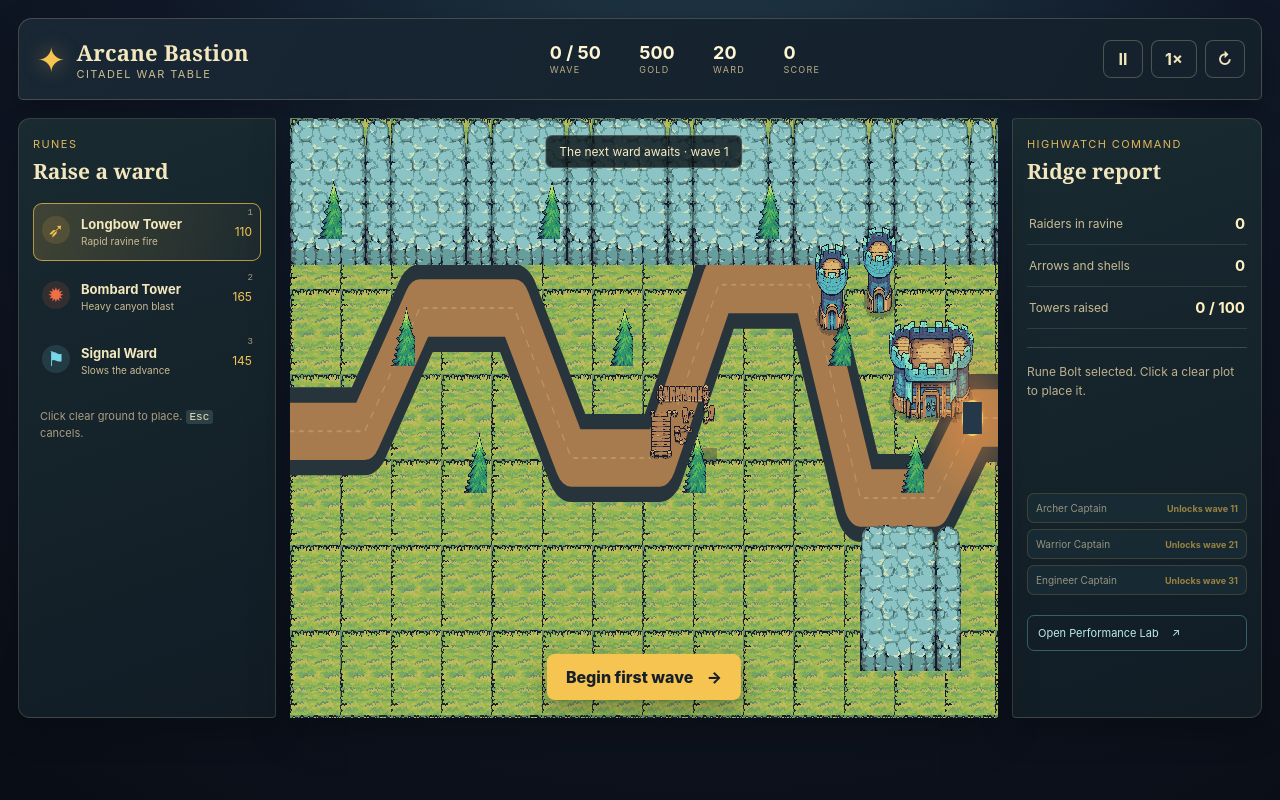
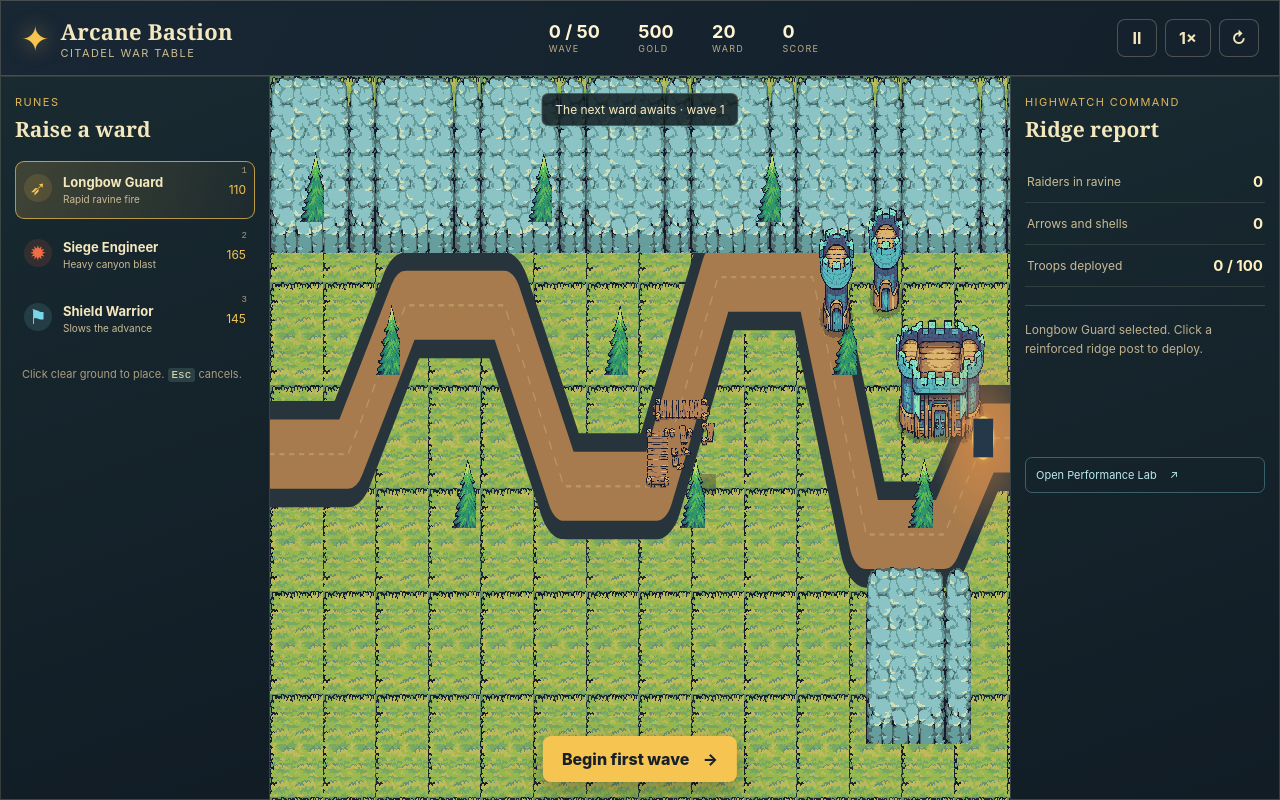
Before and after one commit to sourav7274/tower-defense, a website built with Vite: page index.html in a window 1280 px wide. Both pictures are taken after a click on the button "Restart game". Built offline with nearby package versions, Linux system fonts and the light colour scheme.

Commit message:
full scrrren mode

```diff
--- a/src/engine.ts
+++ b/src/engine.ts
@@ -9,10 +9,8 @@ const ROWS = Math.ceil(WORLD_H / CELL);
 export type TowerKind = 'bolt' | 'mortar' | 'frost';
 export type GamePhase = 'intro' | 'playing' | 'victory' | 'gameover';
 export type EnemyKind = 0 | 1 | 2 | 3 | 4;
-export type CommanderKind = 'archer' | 'warrior' | 'engineer';
 
 export interface Tower { x: number; y: number; kind: TowerKind; level: number; cooldown: number; spent: number; }
-export interface Commander { kind: CommanderKind; x: number; y: number; cooldown: number; hired: boolean; }
 export interface GameSnapshot {
   phase: GamePhase; wave: number; health: number; gold: number; score: number; kills: number;
   enemies: number; projectiles: number; towers: number; spawning: boolean; remaining: number;
@@ -36,11 +34,6 @@ const towerStats: Record<TowerKind, { cost: number; range: number; reload: numbe
   frost: { cost: 145, range: 195, reload: .48, damage: 10, speed: 610, splash: 0, color: [120, 216, 232] },
 };
 export const towerInfo = towerStats;
-export const commanderInfo: Record<CommanderKind, { cost: number; wave: number; range: number; reload: number; damage: number; splash: number; }> = {
-  archer: { cost: 240, wave: 11, range: 310, reload: .45, damage: 26, splash: 0 },
-  warrior: { cost: 330, wave: 21, range: 125, reload: .62, damage: 68, splash: 0 },
-  engineer: { cost: 420, wave: 31, range: 280, reload: 1.25, damage: 74, splash: 132 },
-};
 
 const enemyStats: Record<EnemyKind, { hp: number; speed: number; armor: number; reward: number; base: number; color: [number, number, number]; size: number; }> = {
   0: { hp: 44, speed: 66, armor: 0, reward: 10, base: 1, color: [177, 229, 169], size: 10 }, // wisp
@@ -79,11 +72,6 @@ export class Engine {
   readonly projectileSlow = new Float32Array(MAX_PROJECTILES);
   readonly projectileColor = new Uint8Array(MAX_PROJECTILES);
   readonly towers: Tower[] = [];
-  readonly commanders: Commander[] = [
-    { kind: 'archer', x: 1000, y: 170, cooldown: 0, hired: false },
-    { kind: 'warrior', x: 1280, y: 360, cooldown: 0, hired: false },
-    { kind: 'engineer', x: 1420, y: 155, cooldown: 0, hired: false },
-  ];
   readonly enemyFree: number[] = [];
   readonly projectileFree: number[] = [];
   phase: GamePhase = 'intro'; wave = 0; health = 20; gold = 500; score = 0; kills = 0;
@@ -95,7 +83,7 @@ export class Engine {
     this.enemyActive.fill(0); this.projectileActive.fill(0); this.enemyFree.length = 0; this.projectileFree.length = 0;
     for (let i = MAX_ENEMIES - 1; i >= 0; i--) this.enemyFree.push(i);
     for (let i = MAX_PROJECTILES - 1; i >= 0; i--) this.projectileFree.push(i);
-    this.towers.length = 0; for (const commander of this.commanders) { commander.hired = false; commander.cooldown = 0; } this.phase = 'intro'; this.wave = 0; this.health = 20; this.gold = 500; this.score = 0; this.kills = 0;
+    this.towers.length = 0; this.phase = 'intro'; this.wave = 0; this.health = 20; this.gold = 500; this.score = 0; this.kills = 0;
     this.enemyCount = 0; this.projectileCount = 0; this.spawnLeft = 0; this.spawnTimer = 0; this.spawning = false; this.benchmark = false; this.seed = 1;
   }
   snapshot(): GameSnapshot { return { phase: this.phase, wave: this.wave, health: this.health, gold: this.gold, score: this.score, kills: this.kills, enemies: this.enemyCount, projectiles: this.projectileCount, towers: this.towers.length, spawning: this.spawning, remaining: this.spawnLeft }; }
@@ -115,7 +103,6 @@ export class Engine {
     this.gold -= cost; t.spent += cost; t.level++; return true;
   }
   sellTower(index: number): boolean { const t = this.towers[index]; if (!t) return false; this.gold += Math.floor(t.spent * .6); this.towers.splice(index, 1); return true; }
-  hireCommander(kind: CommanderKind): boolean { const c = this.commanders.find(item => item.kind === kind)!; const info = commanderInfo[kind]; if (c.hired || this.wave < info.wave || this.gold < info.cost) return false; this.gold -= info.cost; c.hired = true; c.cooldown = .2; return true; }
   validPad(x: number, y: number): boolean {
     if (x < 42 || y < 42 || x > WORLD_W - 42 || y > WORLD_H - 42) return false;
     let min = Infinity;
@@ -138,7 +125,7 @@ export class Engine {
   update(dt: number) {
     if (this.phase !== 'playing') return;
     if (this.spawning) { this.spawnTimer -= dt; while (this.spawnLeft > 0 && this.spawnTimer <= 0) { this.spawnWaveEnemy(); this.spawnLeft--; this.spawnTimer += Math.max(.095, .38 - this.wave * .004); } if (!this.spawnLeft) this.spawning = false; }
-    this.updateEnemies(dt); this.rebuildGrid(); this.updateTowers(dt); this.updateCommanders(dt); this.updateProjectiles(dt);
+    this.updateEnemies(dt); this.rebuildGrid(); this.updateTowers(dt); this.updateProjectiles(dt);
     if (!this.benchmark && !this.spawning && this.enemyCount === 0 && this.wave >= 50) this.phase = 'victory';
     if (this.health <= 0) this.phase = 'gameover';
   }
@@ -173,7 +160,6 @@ export class Engine {
     for (const t of this.towers) { t.cooldown -= dt; if (t.cooldown > 0) continue; const s = towerStats[t.kind]; const target = this.findTarget(t.x, t.y, s.range); if (target < 0) continue;
       const mult = 1 + (t.level - 1) * .55; t.cooldown += s.reload / (1 + (t.level - 1) * .12); this.spawnProjectile(t.x, t.y, target, s.damage * mult, s.speed * (1 + (t.level - 1) * .08), s.splash * (1 + (t.level - 1) * .2), t.kind === 'frost' ? .36 + t.level * .05 : 0, t.kind === 'bolt' ? 0 : t.kind === 'mortar' ? 1 : 2); }
   }
-  private updateCommanders(dt: number) { for (const c of this.commanders) if (c.hired) { const info = commanderInfo[c.kind]; c.cooldown -= dt; if (c.cooldown > 0) continue; const target = this.findTarget(c.x, c.y, info.range); if (target < 0) continue; c.cooldown += info.reload; this.spawnProjectile(c.x, c.y, target, info.damage, c.kind === 'warrior' ? 820 : 680, info.splash, 0, c.kind === 'engineer' ? 1 : 0); } }
   private findTarget(x: number, y: number, range: number): number {
     let best = -1; let farthest = -Infinity; const r2 = range * range;
     if (this.naive) { for (let i = 0; i < MAX_ENEMIES; i++) if (this.enemyActive[i]) { const dx = this.enemyX[i] - x, dy = this.enemyY[i] - y; if (dx * dx + dy * dy <= r2 && this.enemyDist[i] > farthest) { best = i; farthest = this.enemyDist[i]; } } return best; }
--- a/src/main.ts
+++ b/src/main.ts
@@ -1,6 +1,6 @@
 import './style.css';
 import './overrides.css';
-import { Engine, commanderInfo, towerInfo, type CommanderKind, type TowerKind } from './engine';
+import { Engine, towerInfo, type TowerKind } from './engine';
 import { Renderer } from './renderer';
 
 const app = document.querySelector<HTMLDivElement>('#app')!;
@@ -11,13 +11,13 @@ app.innerHTML = `
       <div class="controls"><button id="pause" class="icon" aria-label="Pause game">Ⅱ</button><button id="speed" class="speed">1×</button><button id="restart" class="icon" aria-label="Restart game">↻</button></div>
     </header>
     <section class="stage-wrap"><aside class="tower-dock"><p class="kicker">Runes</p><h2>Raise a ward</h2>
-      <button class="tower-card active" data-tower="bolt"><i class="rune bolt">➶</i><span><b>Longbow Tower</b><small>Rapid ravine fire</small></span><em>110</em><kbd>1</kbd></button>
-      <button class="tower-card" data-tower="mortar"><i class="rune mortar">✹</i><span><b>Bombard Tower</b><small>Heavy canyon blast</small></span><em>165</em><kbd>2</kbd></button>
-      <button class="tower-card" data-tower="frost"><i class="rune frost">⚑</i><span><b>Signal Ward</b><small>Slows the advance</small></span><em>145</em><kbd>3</kbd></button>
+      <button class="tower-card active" data-tower="bolt"><i class="rune bolt">➶</i><span><b>Longbow Guard</b><small>Rapid ravine fire</small></span><em>110</em><kbd>1</kbd></button>
+      <button class="tower-card" data-tower="mortar"><i class="rune mortar">✹</i><span><b>Siege Engineer</b><small>Heavy canyon blast</small></span><em>165</em><kbd>2</kbd></button>
+      <button class="tower-card" data-tower="frost"><i class="rune frost">⚑</i><span><b>Shield Warrior</b><small>Slows the advance</small></span><em>145</em><kbd>3</kbd></button>
       <p class="hint">Click clear ground to place. <kbd>Esc</kbd> cancels.</p>
     </aside>
     <section class="battlefield" aria-label="Arcane Bastion battlefield"><canvas id="map"></canvas><canvas id="game"></canvas><canvas id="sprites"></canvas><canvas id="baseline"></canvas><div id="wave-call" class="wave-call">Prepare the ward</div><div id="toast" role="status"></div><button id="start-wave" class="start-wave">Begin wave <span>→</span></button></section>
-    <aside class="detail-dock" id="details"><p class="kicker">Highwatch command</p><h2>Ridge report</h2><div class="report"><span>Raiders in ravine</span><b id="enemy-count">0</b></div><div class="report"><span>Arrows and shells</span><b id="projectile-count">0</b></div><div class="report"><span>Towers raised</span><b id="tower-count">0 / 100</b></div><div class="selection" id="selection"><p>Raise a tower on the ridge, then select it to inspect its range and upgrades.</p></div><div id="commanders" class="commanders"></div>
+    <aside class="detail-dock" id="details"><p class="kicker">Highwatch command</p><h2>Ridge report</h2><div class="report"><span>Raiders in ravine</span><b id="enemy-count">0</b></div><div class="report"><span>Arrows and shells</span><b id="projectile-count">0</b></div><div class="report"><span>Troops deployed</span><b id="tower-count">0 / 100</b></div><div class="selection" id="selection"><p>Deploy a troop on the ridge, then select it to inspect its range and training.</p></div>
       <button id="lab-open" class="lab-open">Open Performance Lab <span>↗</span></button></aside>
     </section>
     <section id="lab" class="lab hidden" aria-label="Performance Lab"><div class="lab-head"><div><p class="kicker">Measurement suite</p><h2>Performance Lab</h2><p>Equal seeded scenario. Baseline is deliberately object-heavy; optimized is the production renderer.</p></div><button id="lab-close" class="icon" aria-label="Close Performance Lab">×</button></div>
@@ -36,16 +36,15 @@ let mouse = { x: 0, y: 0, inside: false }; let last = performance.now(), acc = 0
 function toast(message: string) { const t = q('#toast'); t.textContent = message; t.classList.add('show'); setTimeout(() => t.classList.remove('show'), 1500); }
 function selectKind(kind: TowerKind | null) { selectedKind = kind; selectedTower = -1; document.querySelectorAll('.tower-card').forEach(el => el.classList.toggle('active', (el as HTMLElement).dataset.tower === kind)); updateSelection(); }
 function worldPoint(e: PointerEvent) { const r = q('#game').getBoundingClientRect(); return { x: (e.clientX - r.left) / r.width * 1800, y: (e.clientY - r.top) / r.height * 900 }; }
-function updateSelection() { const el = q('#selection'); const t = engine.towers[selectedTower]; if (!t) { el.innerHTML = `<p>${selectedKind ? `${selectedKind === 'bolt' ? 'Rune Bolt' : selectedKind === 'mortar' ? 'Ember Mortar' : 'Frost Obelisk'} selected. Click a clear plot to place it.` : 'Select a tower on the field to inspect its range, upgrades, and value.'}</p>`; return; }
+function updateSelection() { const el = q('#selection'); const t = engine.towers[selectedTower]; if (!t) { el.innerHTML = `<p>${selectedKind ? `${selectedKind === 'bolt' ? 'Longbow Guard' : selectedKind === 'mortar' ? 'Siege Engineer' : 'Shield Warrior'} selected. Click a reinforced ridge post to deploy.` : 'Select a troop on the ridge to inspect its training and discharge value.'}</p>`; return; }
   const s = towerInfo[t.kind], upgrade = t.level < 3 ? Math.round(s.cost * (.75 + t.level * .55)) : 0;
-  el.innerHTML = `<div class="selected-title"><i class="rune ${t.kind}">${t.kind === 'bolt' ? '✦' : t.kind === 'mortar' ? '◆' : '✧'}</i><div><b>${t.kind === 'bolt' ? 'Rune Bolt' : t.kind === 'mortar' ? 'Ember Mortar' : 'Frost Obelisk'}</b><small>Level ${t.level} of 3</small></div></div><div class="statline"><span>Damage <b>${Math.round(s.damage * (1 + (t.level-1)*.55))}</b></span><span>Range <b>${s.range}</b></span></div><div class="selection-actions"><button id="upgrade" ${upgrade && engine.gold >= upgrade ? '' : 'disabled'}>${upgrade ? `Upgrade · ${upgrade}` : 'Maximum power'}</button><button id="sell">Sell · ${Math.floor(t.spent*.6)}</button></div>`;
+  el.innerHTML = `<div class="selected-title"><i class="rune ${t.kind}">${t.kind === 'bolt' ? '➶' : t.kind === 'mortar' ? '✹' : '⚑'}</i><div><b>${t.kind === 'bolt' ? 'Longbow Guard' : t.kind === 'mortar' ? 'Siege Engineer' : 'Shield Warrior'}</b><small>Training rank ${t.level} of 3</small></div></div><div class="statline"><span>Damage <b>${Math.round(s.damage * (1 + (t.level-1)*.55))}</b></span><span>Range <b>${s.range}</b></span></div><div class="selection-actions"><button id="upgrade" ${upgrade && engine.gold >= upgrade ? '' : 'disabled'}>${upgrade ? `Train · ${upgrade}` : 'Veteran rank'}</button><button id="sell">Discharge · ${Math.floor(t.spent*.6)}</button></div>`;
   document.querySelector<HTMLButtonElement>('#upgrade')?.addEventListener('click', () => { if (engine.upgradeTower(selectedTower)) { toast('Runes strengthened'); updateSelection(); } }); q('#sell').addEventListener('click', () => { engine.sellTower(selectedTower); selectedTower = -1; toast('Tower reclaimed'); updateSelection(); });
 }
-function updateCommanders() { const host = q('#commanders'); host.innerHTML = engine.commanders.map(c => { const info = commanderInfo[c.kind]; const name = c.kind === 'archer' ? 'Archer Captain' : c.kind === 'warrior' ? 'Warrior Captain' : 'Engineer Captain'; const state = c.hired ? 'Garrisoned' : engine.wave < info.wave ? `Unlocks wave ${info.wave}` : `Hire · ${info.cost}`; return `<button class="commander ${c.hired ? 'hired' : ''}" data-commander="${c.kind}" ${c.hired || engine.wave < info.wave || engine.gold < info.cost ? 'disabled' : ''}><span>${name}</span><b>${state}</b></button>`; }).join(''); host.querySelectorAll<HTMLButtonElement>('.commander').forEach(button => button.addEventListener('click', () => { const kind = button.dataset.commander as CommanderKind; if (engine.hireCommander(kind)) toast(`${kind === 'archer' ? 'Archer' : kind === 'warrior' ? 'Warrior' : 'Engineer'} Captain takes the ridge`); updateCommanders(); })); }
 function updateUi(force = false) { const now = performance.now(); if (!force && now - lastUi < 100) return; lastUi = now; const s = engine.snapshot(); q('#wave').textContent = `${s.wave} / 50`; q('#gold').textContent = String(s.gold); q('#health').textContent = String(s.health); q('#score').textContent = String(s.score); q('#enemy-count').textContent = String(s.enemies); q('#projectile-count').textContent = String(s.projectiles); q('#tower-count').textContent = `${s.towers} / 100`;
   const button = q<HTMLButtonElement>('#start-wave'); button.classList.toggle('hidden', mode !== 'game' || s.phase !== 'playing' && s.wave >= 50 || s.spawning || s.enemies > 0); button.innerHTML = s.wave === 0 ? 'Begin first wave <span>→</span>' : `Begin wave ${s.wave + 1} <span>→</span>`; q('#wave-call').textContent = s.spawning ? `Wave ${s.wave} · ${s.remaining} incoming` : s.enemies ? `Wave ${s.wave} · ${s.enemies} on path` : s.wave >= 50 ? 'The citadel stands' : `The next ward awaits · wave ${s.wave + 1}`;
   if (s.phase === 'gameover' || s.phase === 'victory') terminal(s.phase, s);
-  updateCommanders(); if (mode !== 'game') updateMetrics();
+  if (mode !== 'game') updateMetrics();
 }
 function terminal(phase: string, s: ReturnType<Engine['snapshot']>) { const el = q('#terminal'); if (!el.classList.contains('hidden')) return; q('#terminal-kicker').textContent = phase === 'victory' ? 'Fifty waves survived' : 'The ward fell'; q('#terminal-title').textContent = phase === 'victory' ? 'Arcane Bastion endures' : 'The citadel was overrun'; q('#terminal-copy').textContent = phase === 'victory' ? `Final score ${s.score.toLocaleString()} · ${s.kills.toLocaleString()} invaders banished.` : `You reached wave ${s.wave} with ${s.kills} invaders banished.`; el.classList.remove('hidden'); }
 function updateMetrics() { if (!samples.length) return; const sorted = [...samples].sort((a,b)=>a-b), avg = samples.reduce((a,b)=>a+b,0)/samples.length, p95 = sorted[Math.floor(sorted.length*.05)] || 0, over = samples.filter(x=>x>33).length/samples.length*100, s=engine.snapshot(); q('#fps').textContent = `${(1000/avg).toFixed(0)}`; q('#p95').textContent = `${(1000/p95).toFixed(0)} FPS`; q('#over33').textContent = `${over.toFixed(1)}%`; q('#active-load').textContent = `${s.enemies.toLocaleString()} / ${s.towers} / ${s.projectiles.toLocaleString()}`; const mem=(performance as Performance & {memory?: {usedJSHeapSize:number}}).memory; q('#memory').textContent=mem ? `${(mem.usedJSHeapSize/1048576).toFixed(1)} MB` : 'Unavailable'; }
--- a/src/overrides.css
+++ b/src/overrides.css
@@ -1,2 +1,3 @@
 #map,#sprites,#baseline{pointer-events:none}
 .battlefield,.battlefield canvas{image-rendering:pixelated}.commanders{margin-top:14px;display:grid;gap:6px}.commander{display:flex;align-items:center;justify-content:space-between;gap:8px;padding:8px;border:1px solid rgba(245,196,81,.28);border-radius:7px;background:#1b3039;color:#eadfb9;font-size:10px}.commander b{color:#f5c451;font-size:9px}.commander.hired{border-color:#77bba2;background:#203c38}.commander.hired b{color:#a6e0bd}.commander:disabled{opacity:.6;cursor:not-allowed}
+html,body,#app{width:100%;height:100%;min-height:100%;overflow:hidden}.shell{width:100vw;max-width:none;height:100vh;min-height:0;padding:0;display:grid;grid-template-rows:76px minmax(0,1fr)}.topbar{min-height:76px;height:76px;border-radius:0;padding:8px 20px}.stage-wrap{height:100%;min-height:0;margin:0;gap:0;grid-template-columns:270px minmax(0,1fr) 270px}.tower-dock,.detail-dock{min-height:0;height:100%;border-radius:0;overflow:auto;box-shadow:none}.battlefield{min-height:0;height:100%;box-shadow:inset 0 0 0 1px rgba(243,231,189,.2)}.lab{position:fixed;z-index:4;left:286px;right:286px;bottom:16px;max-height:calc(100vh - 110px);overflow:auto}.terminal{z-index:10}@media(max-width:760px){html,body,#app{height:auto;overflow:auto}.shell{height:auto;min-height:100vh;display:block}.stage-wrap{height:auto}.tower-dock,.detail-dock{height:auto}.lab{position:static;max-height:none}}
--- a/src/renderer.ts
+++ b/src/renderer.ts
@@ -20,7 +20,7 @@ export class Renderer {
     if (this.gl) this.setup(); else this.fallback = canvas.getContext('2d');
     this.spriteCtx = sprites.getContext('2d')!; new ResizeObserver(() => this.resize()).observe(canvas.parentElement!); this.loadArt(); this.resize();
   }
-  private loadArt() { for (const [key, file] of Object.entries({ flat:'Tilemap_Flat.png', elevation:'Tilemap_Elevation.png', bridge:'Bridge_All.png', water:'Water.png', tree:'Tree.png', castle:'Castle_Blue.png', tower:'Tower_Blue.png', fire:'Fire.png' })) { const image = new Image(); image.src = `/assets/${file}`; image.onload = () => this.drawMap(); this.art[key] = image; } for(const file of ['Torch_Red.png','Barrel_Red.png','TNT_Red.png','Warrior_Blue.png','Archer_Blue.png']) { const image = new Image(); image.src=`/assets/${file}`; this.spriteArt.push(image); } }
+  private loadArt() { for (const [key, file] of Object.entries({ flat:'Tilemap_Flat.png', elevation:'Tilemap_Elevation.png', bridge:'Bridge_All.png', water:'Water.png', tree:'Tree.png', castle:'Castle_Blue.png', tower:'Tower_Blue.png', fire:'Fire.png' })) { const image = new Image(); image.src = `/assets/${file}`; image.onload = () => this.drawMap(); this.art[key] = image; } for(const file of ['Torch_Red.png','Barrel_Red.png','TNT_Red.png','Warrior_Blue.png','Archer_Blue.png','Pawn_Blue.png']) { const image = new Image(); image.src=`/assets/${file}`; this.spriteArt.push(image); } }
   private setChapter(wave: number) { const next = Math.min(4, Math.floor(Math.max(0, wave - 1) / 10)); if (next !== this.chapter) { this.chapter = next; this.drawMap(); } }
   get accelerated() { return !!this.gl; }
   private setup() { const gl = this.gl!; const p = gl.createProgram()!; gl.attachShader(p, compile(gl, gl.VERTEX_SHADER, vs)); gl.attachShader(p, compile(gl, gl.FRAGMENT_SHADER, fs)); gl.linkProgram(p); if (!gl.getProgramParameter(p, gl.LINK_STATUS)) throw new Error(gl.getProgramInfoLog(p) ?? 'link error'); this.program = p;
@@ -50,6 +50,6 @@ export class Renderer {
   }
   private drawGL() { const gl = this.gl!; gl.viewport(0, 0, this.canvas.width, this.canvas.height); gl.clearColor(0, 0, 0, 0); gl.clear(gl.COLOR_BUFFER_BIT); gl.useProgram(this.program); gl.uniform2f(gl.getUniformLocation(this.program!, 'world'), WORLD_W, WORLD_H); gl.bindVertexArray(this.vao); gl.bindBuffer(gl.ARRAY_BUFFER, this.buffer); gl.bufferSubData(gl.ARRAY_BUFFER, 0, this.data.subarray(0, this.count * 8)); gl.enable(gl.BLEND); gl.blendFunc(gl.SRC_ALPHA, gl.ONE_MINUS_SRC_ALPHA); gl.drawArraysInstanced(gl.TRIANGLES, 0, 6, this.count); gl.bindVertexArray(null); }
   private drawFallback(engine: Engine) { const c = this.fallback!; c.clearRect(0, 0, this.canvas.width, this.canvas.height); const sx = this.canvas.width / WORLD_W, sy = this.canvas.height / WORLD_H; for (let i = 0; i < this.count; i++) { const o = i * 8, d = this.data; c.globalAlpha = d[o+6]; c.fillStyle = `rgb(${d[o+3]},${d[o+4]},${d[o+5]})`; c.beginPath(); c.arc(d[o]*sx, d[o+1]*sy, d[o+2]*sx, 0, Math.PI*2); c.fill(); } c.globalAlpha = 1; }
-  private drawSprites(engine: Engine) { const c=this.spriteCtx, sx=this.sprites.width/WORLD_W, sy=this.sprites.height/WORLD_H, now=Math.floor(performance.now()/100); c.clearRect(0,0,this.sprites.width,this.sprites.height); c.imageSmoothingEnabled=false; let shown=0; for(let i=0;i<engine.enemyActive.length&&shown<360;i++) if(engine.enemyActive[i]) { const type=engine.enemyType[i] as number, image=this.spriteArt[type] ?? this.spriteArt[0]; if(!image?.complete) continue; const cols=Math.max(1,Math.floor(image.width/64)), rows=Math.max(1,Math.floor(image.height/64)), frame=(now+i)%cols, row=(i>>3)%rows; c.drawImage(image,frame*64,row*64,64,64,engine.enemyX[i]*sx-22,engine.enemyY[i]*sy-29,44,44); shown++; } }
+  private drawSprites(engine: Engine) { const c=this.spriteCtx, sx=this.sprites.width/WORLD_W, sy=this.sprites.height/WORLD_H, now=Math.floor(performance.now()/100); c.clearRect(0,0,this.sprites.width,this.sprites.height); c.imageSmoothingEnabled=false; const frame=(image:HTMLImageElement,index:number,state:number,x:number,y:number,size:number)=>{ if(!image?.complete)return; const cols=Math.max(1,Math.floor(image.width/64)), rows=Math.max(1,Math.floor(image.height/64)); const col=(now+index*3)%cols; const row=Math.min(rows-1,(state%3)*Math.max(1,Math.floor(rows/3))+(index%Math.max(1,Math.floor(rows/3)))); c.drawImage(image,col*64,row*64,64,64,x*sx-size/2,y*sy-size*.78,size,size); }; for(let i=0;i<engine.towers.length;i++){const troop=engine.towers[i],image=this.spriteArt[troop.kind==='bolt'?4:troop.kind==='mortar'?5:3]; frame(image,i,troop.cooldown>.12?1:0,troop.x,troop.y,54+troop.level*4);} let shown=0; for(let i=0;i<engine.enemyActive.length&&shown<360;i++) if(engine.enemyActive[i]) { const type=engine.enemyType[i] as number; frame(this.spriteArt[type]??this.spriteArt[0],i,type,engine.enemyX[i],engine.enemyY[i],42); shown++; } }
   private drawNaive(engine: Engine) { const c = this.baselineCtx ?? (this.baselineCtx = this.baseline.getContext('2d')!); const sx = this.baseline.width / WORLD_W, sy = this.baseline.height / WORLD_H; c.clearRect(0,0,this.baseline.width,this.baseline.height); for (let i=0;i<engine.enemyActive.length;i++) if(engine.enemyActive[i]) { const inf=enemyInfo[engine.enemyType[i] as 0|1|2|3|4]; c.save(); c.translate(engine.enemyX[i]*sx,engine.enemyY[i]*sy); c.rotate(i*.017); c.fillStyle=`rgb(${inf.color.join(',')})`; c.beginPath(); c.arc(0,0,inf.size*sx,0,Math.PI*2); c.fill(); c.restore(); } for(let i=0;i<engine.projectileActive.length;i++) if(engine.projectileActive[i]) { c.fillStyle=engine.projectileColor[i]===1?'#f06d45':engine.projectileColor[i]===2?'#78d8e8':'#f5c451'; c.fillRect(engine.projectileX[i]*sx-2,engine.projectileY[i]*sy-2,5,5); } }
 }
```
Also changed, not shown: src/engine.test.ts (+0 -9 lines), README.md, public/assets/Pawn_Blue.png (added).
